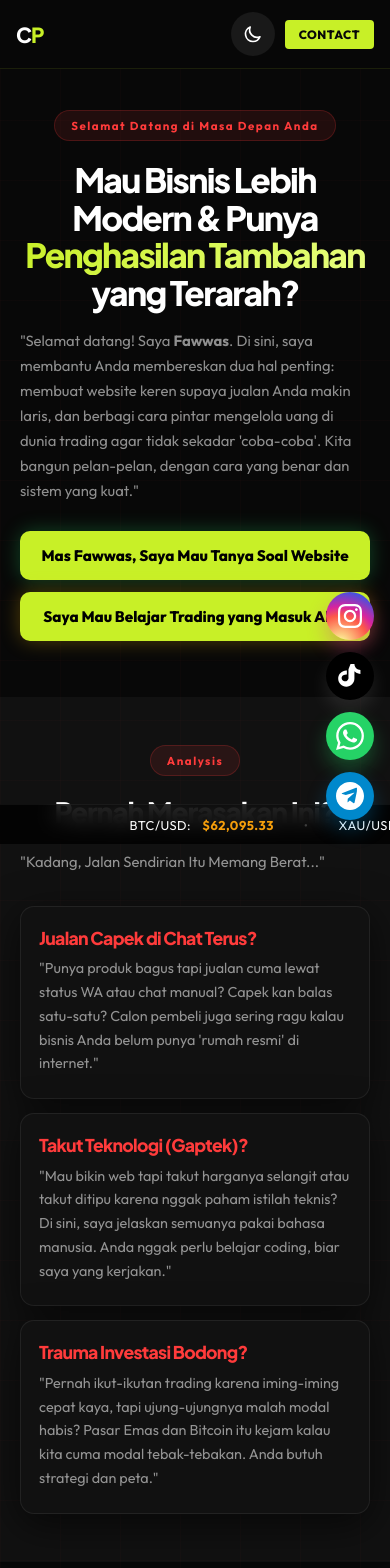
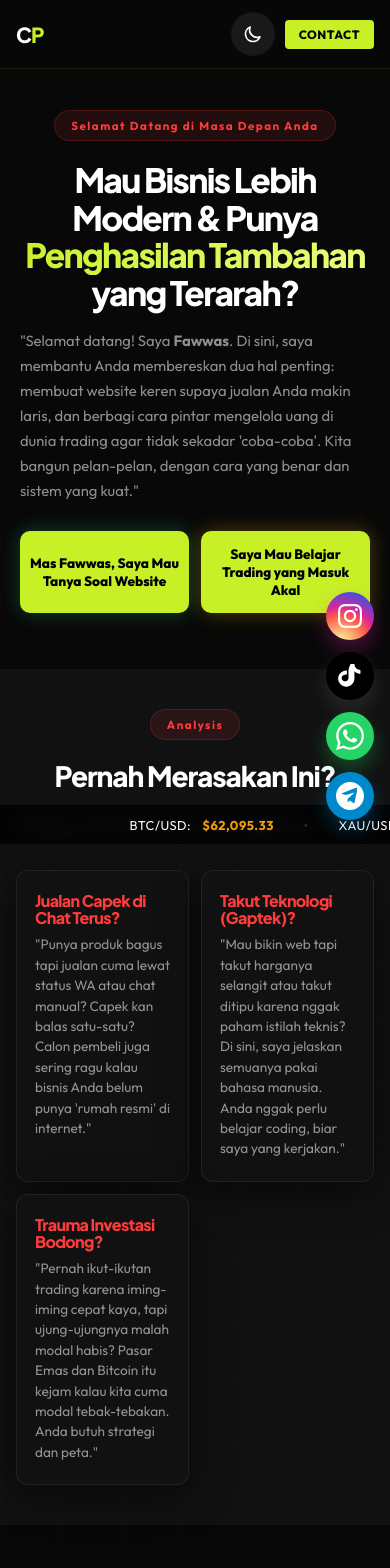
Before and after one commit to Dababah/COREPAWAS, a Next.js app: page / in a window 390 px wide. Shown: the top 1568 px of the page. Built offline with nearby package versions, Linux system fonts and the light colour scheme.

Commit message:
Optimize mobile UI: Reintroduced desktop-like multi-column grids for professional density across all 5 pages

```diff
--- a/src/app/financial/financial.module.css
+++ b/src/app/financial/financial.module.css
@@ -282,26 +282,26 @@
     line-height: 1.15;
   }
 
-  /* Grids */
+  /* Grids - multi-column for desktop feel */
   .problemGrid {
-    grid-template-columns: 1fr;
-    gap: 14px;
+    grid-template-columns: repeat(2, 1fr);
+    gap: 12px;
   }
   .bentoGrid {
-    grid-template-columns: 1fr;
-    gap: 14px;
+    grid-template-columns: repeat(2, 1fr);
+    gap: 12px;
   }
   .bentoMain {
-    grid-column: span 1;
+    grid-column: span 2;
   }
   .flowGrid {
     grid-template-columns: 1fr 1fr;
     gap: 12px;
   }
   .valueGrid {
-    grid-template-columns: 1fr;
-    gap: 14px;
-    margin-bottom: 48px;
+    grid-template-columns: repeat(2, 1fr);
+    gap: 12px;
+    margin-bottom: 40px;
   }
 
   /* Cards */
@@ -310,9 +310,13 @@
     border-radius: 14px;
   }
   .problemCard h3 {
-    font-size: 1.05rem;
+    font-size: 0.9rem;
     text-align: left;
-    margin-bottom: 10px;
+    margin-bottom: 8px;
+  }
+  .problemCard p {
+    font-size: 0.75rem;
+    line-height: 1.5;
   }
   .bentoCard {
     padding: 22px 18px;
--- a/src/app/page.module.css
+++ b/src/app/page.module.css
@@ -263,15 +263,18 @@
     max-width: 100%;
   }
   .ctaGroup {
-    flex-direction: column;
+    flex-direction: row;
+    justify-content: center;
     gap: 12px;
     width: 100%;
   }
   .btnGreen, .btnGold {
-    width: 100%;
+    width: auto;
+    flex: 1;
+    min-width: 140px;
     justify-content: center;
-    padding: 15px 20px;
-    font-size: 0.95rem;
+    padding: 14px 10px;
+    font-size: 0.85rem;
     border-radius: 10px;
   }
 
@@ -287,27 +290,27 @@
     line-height: 1.15;
   }
 
-  /* Problem & Bonus grid */
+  /* Problem & Bonus grid - 2 columns for desktop feel */
   .problemSection {
-    padding: 48px 20px;
+    padding: 40px 16px;
   }
   .problemGrid, .bonusGrid {
-    grid-template-columns: 1fr;
-    gap: 14px;
+    grid-template-columns: repeat(2, 1fr);
+    gap: 12px;
   }
   .problemCard, .bonusCard {
-    padding: 24px 20px;
-    border-radius: 14px;
+    padding: 20px 16px;
+    border-radius: 12px;
   }
   .problemCard h3 {
-    font-size: 1.1rem;
-    margin-bottom: 10px;
+    font-size: 1rem;
+    margin-bottom: 8px;
     text-align: left;
   }
   .problemCard p, .bonusCard p {
-    font-size: 0.9rem;
+    font-size: 0.85rem;
     text-align: left;
-    line-height: 1.65;
+    line-height: 1.5;
   }
 
   /* Solution section */
@@ -322,8 +325,8 @@
     text-align: left;
   }
   .featureList {
-    grid-template-columns: 1fr;
-    gap: 12px;
+    grid-template-columns: repeat(2, 1fr);
+    gap: 10px;
     margin-top: 20px;
   }
   .featureItem {
```
Also changed, not shown: src/app/about/about.module.css (+9 -9 lines), src/app/digital/digital.module.css (+10 -6 lines), src/app/journal/journal.module.css (+18 -14 lines).
